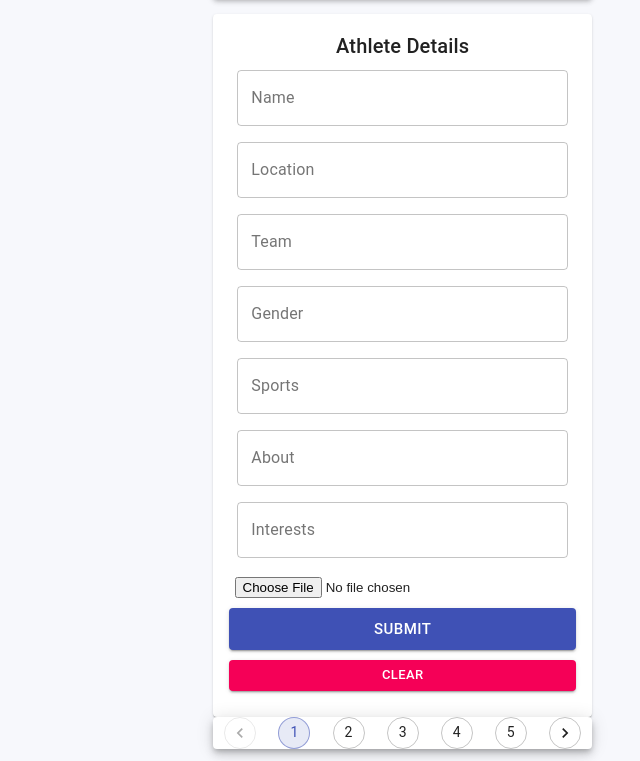
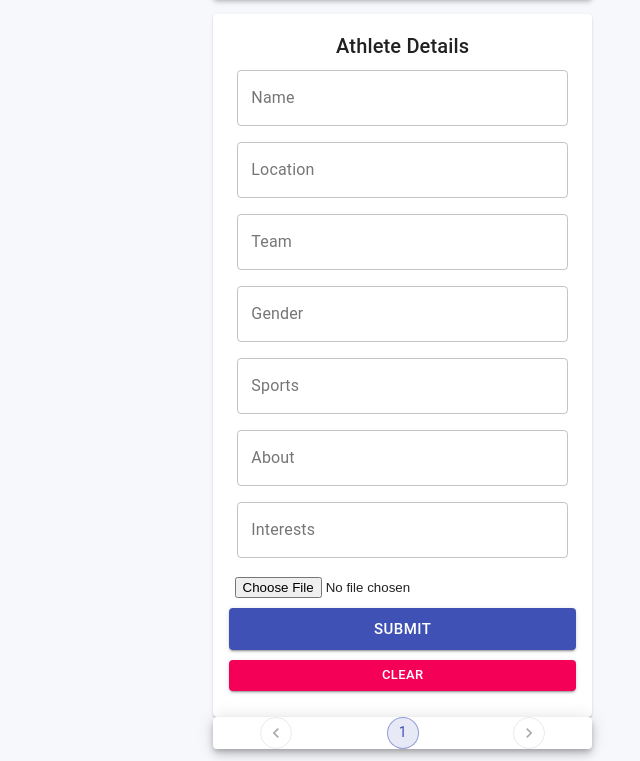
Before and after one commit to PrajwalKhot14/OS_Athlete, a React (Create React App) app in the folder frontend/: page /athlete in a window 1280 px wide. Shown: the part 272-1033 px from the top of the page, without its empty margins (640-1280 px from the left). Built offline with nearby package versions, Linux system fonts and the light colour scheme; no server answers.

Commit message:
Try Pagination

```diff
--- a/frontend/src/actions/athletes.js
+++ b/frontend/src/actions/athletes.js
@@ -2,9 +2,10 @@ import * as api from "../api";
 import { FETCH_BY_SEARCH, FETCH_ALL, CREATE, UPDATE, DELETE } from "../constants/actionTypes";
 
 // Action creators
-export const getAthletes = () => async (dispatch) => {
+export const getAthletes = (page) => async (dispatch) => {
     try {
-        const { data } = await api.fetchAthlete();
+        const { data } = await api.fetchAthletes(page);
+        // console.log(data)
         dispatch({ type: FETCH_ALL, payload: data });
     } catch (error) {
         console.log(error);
--- a/frontend/src/api/index.js
+++ b/frontend/src/api/index.js
@@ -1,7 +1,7 @@
 import axios from 'axios';
 
 const url = 'http://localhost:5002/athlete';
-export const fetchAthlete = () => axios.get(url);
+export const fetchAthletes = (page) => axios.get(`${url}?page=${page}`);
 export const createAthlete = (newAthlete) => axios.post(url, newAthlete);
 export const updateAthlete = (id, updatedAthlete) => axios.patch(`${url}/${id}`, updatedAthlete)
 export const deleteAthlete = (id) => axios.delete(`${url}/${id}`)
--- a/frontend/src/components/Athletes/Athletes.js
+++ b/frontend/src/components/Athletes/Athletes.js
@@ -6,9 +6,9 @@ import { useSelector } from "react-redux";
 
 const Athletes = ({ setCurrentId }) => {
     const classes = useStyles();
-    const athletes = useSelector((state) => state.athletes);
+    const { athletes } = useSelector((state) => state.athletes);
 
-    return !athletes.length ? (
+    return !athletes?.length ? (
         <CircularProgress />
     ) : (
         <Grid
--- a/frontend/src/components/Home/Home.js
+++ b/frontend/src/components/Home/Home.js
@@ -31,9 +31,9 @@ const Home = () => {
     const page = query.get("page") || 1;
     const searchQuery = query.get("searchQuery");
     const classes = useStyles();
-    useEffect(() => {
-        dispatch(getAthletes());
-    }, [currentId, dispatch]);
+    // useEffect(() => {
+    //     dispatch(getAthletes());
+    // }, [currentId, dispatch]);
 
     const searchAthlete = () =>{
         if(search.trim()){
@@ -94,7 +94,7 @@ const Home = () => {
                             setCurrentId={setCurrentId}
                         />
                         <Paper elevation={6}>
-                            <Pagination />
+                            <Pagination page={page}/>
                         </Paper>
                     </Grid>
                 </Grid>
--- a/frontend/src/components/Pagination.jsx
+++ b/frontend/src/components/Pagination.jsx
@@ -1,23 +1,32 @@
-import React from "react";
+import React, { useEffect } from "react";
 import { Pagination, PaginationItem } from "@material-ui/lab";
 import { Link } from "react-router-dom";
+import { useDispatch, useSelector } from "react-redux";
+
+import { getAthletes } from "../actions/athletes";
 
 import useStyles from "./styles";
 
-const Paginate = () => {
+const Paginate = ({ page }) => {
+    const  {numberOfPages}  = useSelector((state) => state.athletes);
+
     const classes = useStyles();
+    const dispatch = useDispatch();
+    useEffect(() => {
+        if (page) dispatch(getAthletes(page));
+    }, [page]);
     return (
         <Pagination
             classes={{ ul: classes.ul }}
-            count={5}
-            page={1}
+            count={numberOfPages}
+            page={Number(page) || 1}
             variant="outlined"
             color="primary"
             renderItem={(item) => (
                 <PaginationItem
                     {...item}
                     component={Link}
-                    to={`/athletes?page=${1}`}
+                    to={`/athletes?page=${item.page}`}
                 />
             )}
         />
--- a/frontend/src/reducers/athletes.js
+++ b/frontend/src/reducers/athletes.js
@@ -1,22 +1,33 @@
-import { FETCH_BY_SEARCH, FETCH_ALL, CREATE, UPDATE, DELETE } from "../constants/actionTypes";
+import {
+    FETCH_BY_SEARCH,
+    FETCH_ALL,
+    CREATE,
+    UPDATE,
+    DELETE,
+} from "../constants/actionTypes";
 
-export default (athletes = [], action) => {
+export default (state = [], action) => {
     switch (action.type) {
+        case FETCH_ALL:
+            return {
+                ...state,
+                athletes: action.payload.data,
+                currentPage: action.payload.currentPage,
+                numberOfPages: action.payload.numberOfPages,
+            };
         case FETCH_BY_SEARCH:
-            return action.payload;
-        case FETCH_ALL:
-            return action.payload;
+            return {...state, athletes: action.payload};
         case CREATE:
-            return [...athletes, action.payload];
+            return [...state, action.payload];
         case UPDATE:
-            return athletes.map((athlete) =>
+            return state.map((athlete) =>
                 athlete._id === action.payload._id ? action.payload : false
             );
         case DELETE:
-            return athletes.filter(
+            return state.filter(
                 (athlete) => athlete._id !== action.payload._id
             ); // ? action.payload : false);
         default:
-            return athletes;
+            return state;
     }
 };
```
Also changed, not shown: 1 other file (tests, documents, lock files or other folders).
